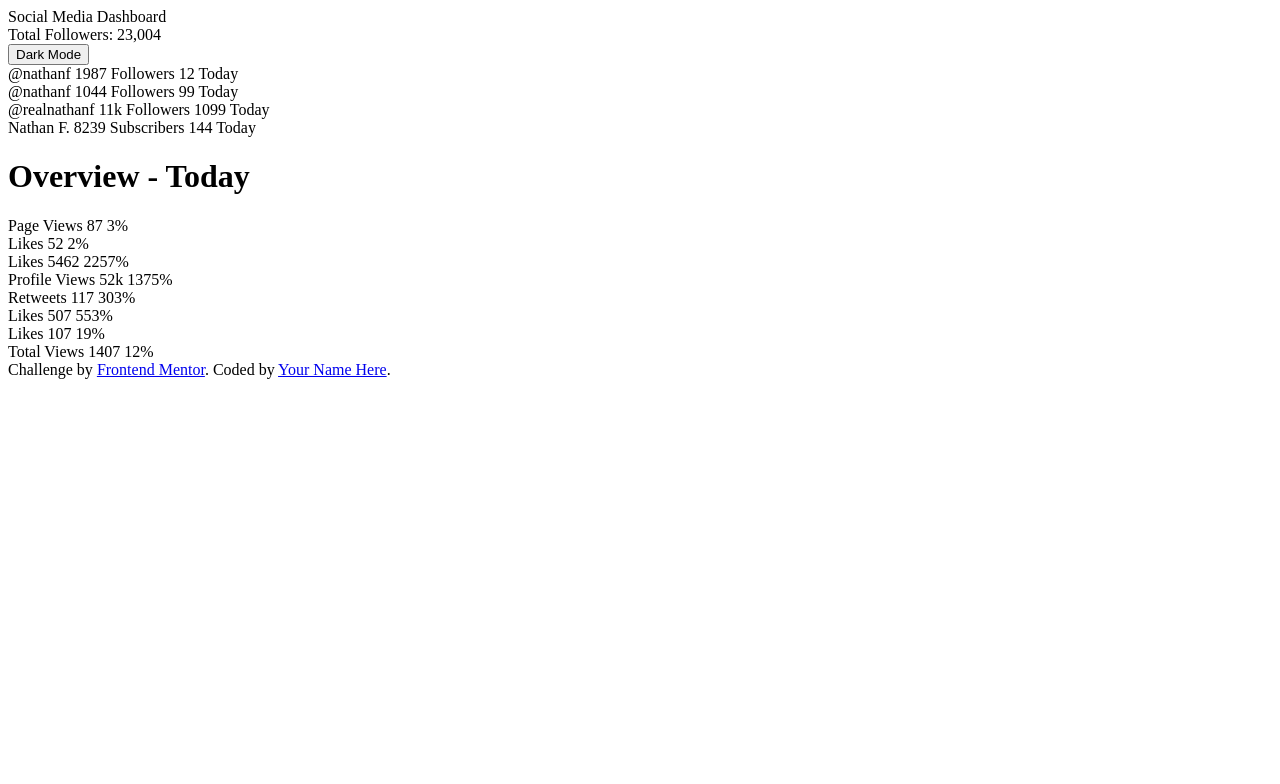
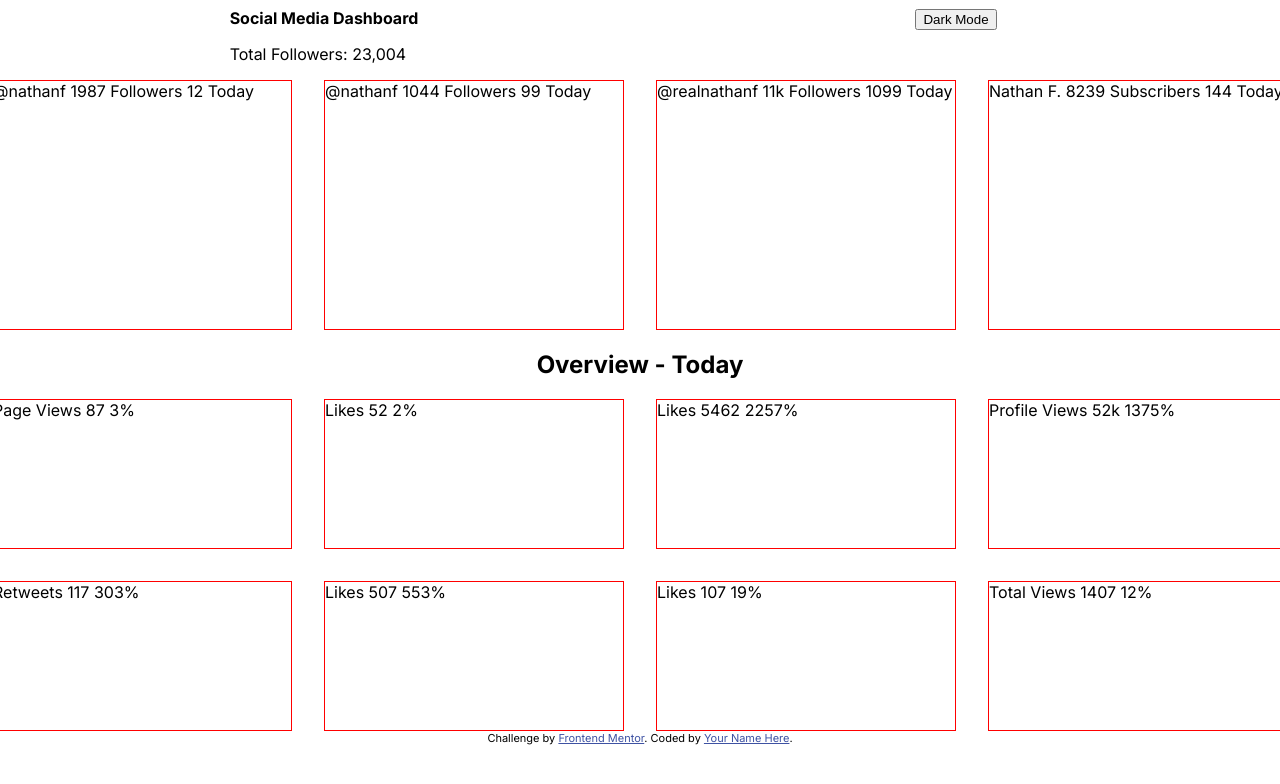
Before and after one commit to AliceMenzie/social-media-dashboard, a plain HTML site: page index.html in a window 1280 px wide. Drawn offline with Linux system fonts and the light colour scheme.

Commit message:
add basic layout

```diff
--- a/index.html
+++ b/index.html
@@ -4,7 +4,7 @@
     <meta charset="UTF-8" />
     <meta name="viewport" content="width=device-width, initial-scale=1.0" />
     <!-- displays site properly based on user's device -->
-
+    <link rel="stylesheet" href="style.css" />
     <link
       rel="icon"
       type="image/png"
@@ -12,13 +12,16 @@
       href="./images/favicon-32x32.png"
     />
 
-    <title>Frontend Mentor | [Alice]</title>
+    <title>Frontend Mentor | Alice</title>
   </head>
   <body>
     <nav>
-      <div>Social Media Dashboard</div>
+      <div>
+        <strong> Social Media Dashboard </strong>
+        <p>Total Followers: 23,004</p>
+      </div>
 
-      <div>Total Followers: 23,004</div>
+
 
       <div>
         <button>Dark Mode</button>
@@ -31,8 +34,9 @@
         <div class="insta">@realnathanf 11k Followers 1099 Today</div>
         <div class="unknown">Nathan F. 8239 Subscribers 144 Today</div>
       </div>
+
+      <h2>Overview - Today</h2>
       <div class="daily-container">
-        <h1>Overview - Today</h1>
         <div class="fb-pg">Page Views 87 3%</div>
         <div class="fb-likes">Likes 52 2%</div>
         <div class="insta-likes">Likes 5462 2257%</div>
--- a/style.css
+++ b/style.css
@@ -1,6 +1,6 @@
-@import url('https://fonts.googleapis.com/css2?family=Inter:wght@400;700&display=swap');
+@import url("https://fonts.googleapis.com/css2?family=Inter:wght@400;700&display=swap");
 
-:root{
+:root {
   --ff-inter: "Inter", sans-serif;
   /* dark theme */
   --drk-bg: hsl(230, 17%, 14%);
@@ -33,5 +33,58 @@
   min-height: -webkit-fill-available;
   font-family: var(--ff-inter);
 }
-.attribution { font-size: 11px; text-align: center; }
-.attribution a { color: hsl(228, 45%, 44%); }
+
+nav {
+  display: grid;
+  grid-template-columns: 1fr 1fr;
+
+  justify-items: center;
+  overflow: hidden;
+}
+
+main {
+  display: flex;
+  align-items: center;
+  justify-content: center;
+  flex-direction: column;
+}
+
+.summary-container {
+  display: grid;
+  grid-template-columns: repeat(4, minmax(300px, 1fr));
+  justify-content: center;
+  align-content: center;
+  grid-gap: 2rem;
+  margin-right: 0;
+}
+
+.summary-container div {
+  border: 1px solid red;
+  max-width: 350px;
+  min-height: 250px;
+}
+
+.daily-container {
+  display: grid;
+  grid-template-columns: repeat(4, minmax(300px, 1fr));
+  grid-gap: 2rem;
+  margin-right: 0;
+}
+
+h2 {
+  display: inline;
+}
+
+.daily-container div {
+  border: 1px solid red;
+  min-width: 250px;
+  min-height: 150px;
+}
+
+.attribution {
+  font-size: 11px;
+  text-align: center;
+}
+.attribution a {
+  color: hsl(228, 45%, 44%);
+}
```
Lines whose indentation alone changed are shown as unchanged.
